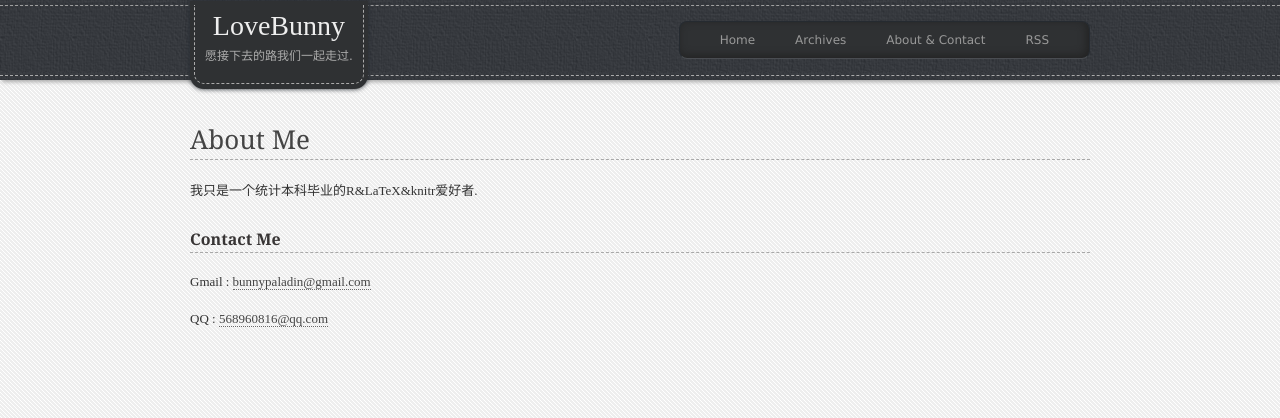
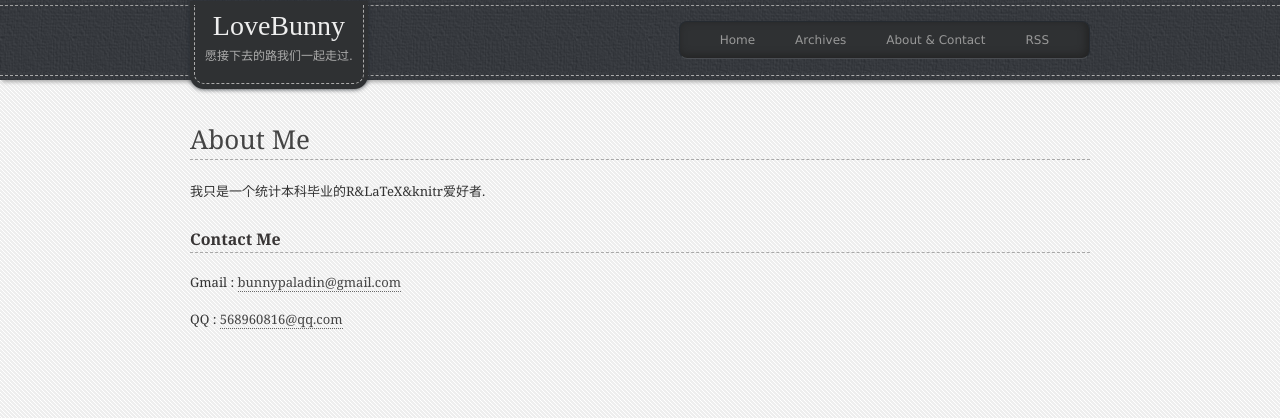
Before and after one commit to suckbunny/suckbunny.github.com, a Jekyll site: the page built from contact.html, in a window 1280 px wide. Shown: the top 418 px of the page. Built offline with Jekyll 4.4.1, drawn with Linux system fonts in a browser that asks for light colours; nearby versions of some CDN libraries; Markdown is read by kramdown in place of the engine named in the settings; comment, search, counter and statistics services are not loaded.

Commit message:
code highlight

```diff
--- a/css/style.css
+++ b/css/style.css
@@ -156,7 +156,7 @@
                 text
 --------------------------------------------*/
 /** entry **/
-.entry                      { padding-top: 10px; color: #333; font-family: serif,Georgia, "Microsoft Yahei","Microsoft Jhenghei",STHeiti,PMingLiU,Simsun; }
+.entry                      { padding-top: 10px; color: #333; font-family: Georgia, "Microsoft Yahei","Microsoft Jhenghei",STHeiti,PMingLiU,Simsun; }
 .entry h1, .entry h2, .entry h3, .entry h4, .entry h5, .entry h6
                             { margin: 0; padding: 0; font-family: Georgia, "Microsoft Yahei","Microsoft Jhenghei",STHeiti,PMingLiU,Simsun; }
 .entry h1                   { padding: 3px 0; font-size: 20px; line-height: normal; margin-bottom: 20px; color: #383535; font-weight: 700; border-bottom: 1px dashed #a8a8a8; }
@@ -203,7 +203,7 @@
     margin-bottom: 20px;
     overflow: auto;
     padding: 15px;
-	font: 12px/1.5 Monaco,serif;
+	font: 12px/1.5 "Microsoft Yahei",Monaco,serif;
 }
 pre ol {
     list-style-type: decimal;
```
